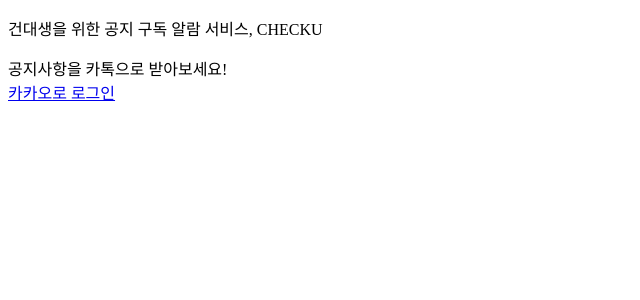
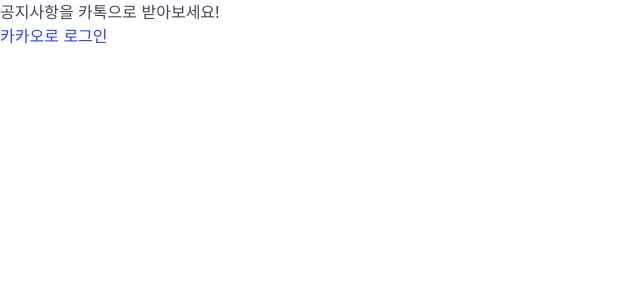
Before and after one commit to seoyoung-0/CHECKU, a Django app: page /accounts/login/ in a window 1280 px wide. Shown: the top 300 px of the page, without its empty margins (0-640 px from the left). Run offline with Django 3.2, Linux system fonts and the light colour scheme; parts of the project's set-up code (start-up, migrations or seed data) failed here and were passed over; some libraries are stand-ins or nearby versions.

Commit message:
Update templates

```diff
--- a/templates/account/base.html
+++ b/templates/account/base.html
@@ -1,25 +1,25 @@
 {% load static %}
 <!DOCTYPE html>
-<html>
-    <head>
-        <link rel="stylesheet" href="{% static 'css/base.css' %}">
-        <link rel="stylesheet" href="{% static 'css/login.css' %}">
-    </head>
-  <body>
-    {% block body %}
-    <div class="logo">
+<html lang="ko">
 
-    </div>
-    <div class="logo_text">
-        <p>건대생을 위한
-            공지 구독 알람 서비스,
-            CHECKU</p>
-    </div>
-    {% block content %}
+<head>
+	<meta charset="utf-8">
+	<meta name="viewport" content="width=device-width, initial-scale=1, shrink-to-fit=no">
+	<script defer src="https://use.fontawesome.com/releases/v5.3.1/js/all.js"></script>
+	<link rel="stylesheet" type="text/css" href="{% static 'css/bulma/css/bulma.css' %}">
+	<link rel="stylesheet" type="text/css" href="{% static 'css/base.css' %}">
 
-    {% endblock %}
-    {% endblock %}
-    {% block extra_body %}
-    {% endblock %}
-  </body>
+	{% block styles %}
+	{% endblock %}
+	<title>CHECKU :: 건국대학교 공지알리미</title>
+</head>
+
+<body>
+	{% block content %}
+	{% endblock %}
+
+	{% block script %}
+	{% endblock %}
+</body>
+
 </html>
--- a/templates/account/login.html
+++ b/templates/account/login.html
@@ -1,35 +1,35 @@
 {% extends "account/base.html" %}
+
 {% load static %}
 {% load i18n %}
 {% load socialaccount %}
+
 {% providers_media_js %}
-<head>
-</head>
+
+{% block styles %}
+<link rel="stylesheet" type="text/css" href="{% static 'css/login.css' %}">
+{% endblock %}
+
 {% block content %}
+
 <body>
   {% if user.is_authenticated %}
-
-        <a href = "/accounts/logout">로그아웃</a>
-        {{user.username}} 님이 로그인중
-        {{user.is_active}}
+    <a href="/accounts/logout">로그아웃</a>
+    {{user.username}} 님이 로그인중 {{user.is_active}}
 
     <form method="POST" action="{% url 'signup' %}">
       {% csrf_token %}
-            <p> 건국대학교 웹메일로 인증하기 </p>
-            <br>
-            <input name="e_mail" type="email" value="">
-            <br>
-            <input class="btn btn-primary" type="submit" value="인증하기">
+      <p>건국대학교 웹메일로 인증하기</p>
+      <br />
+      <input name="e_mail" type="email" value="" />
+      <br />
+      <input class="btn btn-primary" type="submit" value="인증하기" />
     </form>
   {% else %}
-
     <div class="kakao_login">
       <div class="login_text">공지사항을 카톡으로 받아보세요!</div>
       <a href="/users/login/kakao">카카오로 로그인</a>
- <!-- users/login/kakao 로 연결하기 -->
     </div>
   {% endif %}
-
-
+</body>
 {% endblock %}
-</body>
```
Also changed, not shown: templates/main.html (+12 -18 lines). Lines whose indentation alone changed are shown as unchanged.
